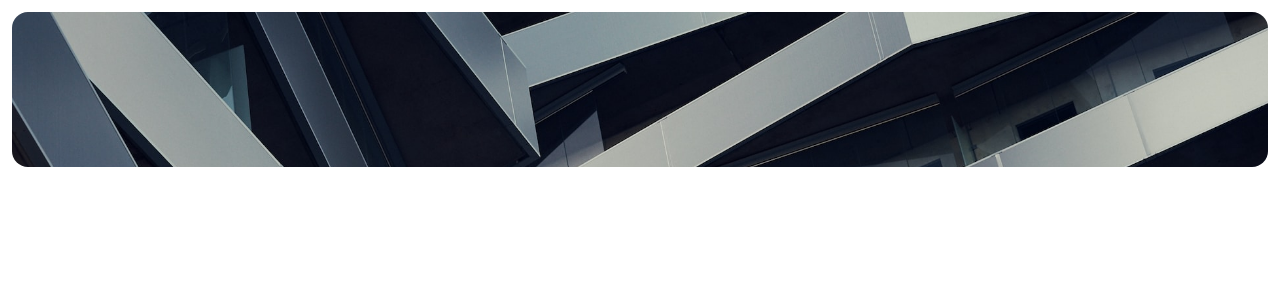
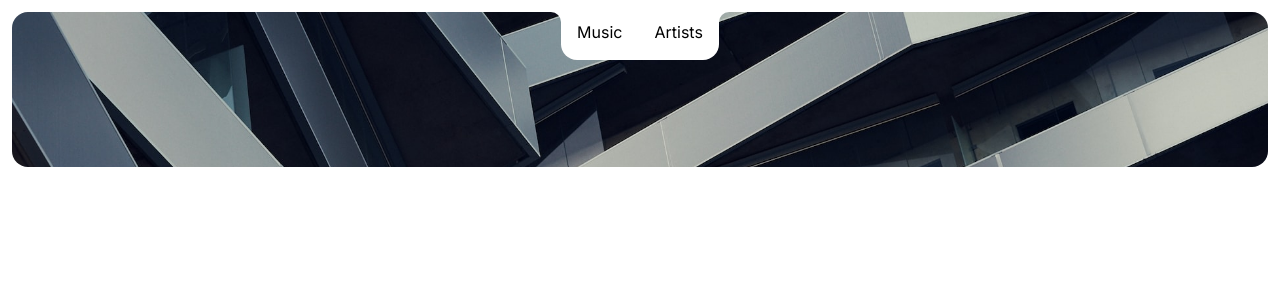
Before and after one commit to bienku/spotify-wrapped, a Next.js app: page / in a window 1280 px wide. Shown: the top 300 px of the page. Built offline with nearby package versions, Linux system fonts and the light colour scheme.

Commit message:
feat: added responsive nav component

```diff
--- a/app/page.tsx
+++ b/app/page.tsx
@@ -1,8 +1,10 @@
+import Nav from '@/components/Nav';
+
 export default function Home() {
     return (
         <div className="max-h-screen h-screen xs:p-2 md:p-3">
             <div className="w-full h-1/5 bg-cover bg-no-repeat bg-[url('/hero-mobile.jpg')] sm:bg-[url('/hero-desktop.jpg')] xs:max-w-7xl xs:mx-auto xs:rounded-[var(--radius)]">
-                {/* Nav there */}
+                <Nav />
             </div>
         </div>
     );
--- /dev/null
+++ b/components/Nav.tsx
@@ -0,0 +1,63 @@
+'use client';
+
+import { useState } from 'react';
+import { cn } from '@/lib/utils';
+
+const navItems = [
+    { id: 1, text: 'Music' },
+    { id: 2, text: 'Artists' },
+];
+
+const Nav = () => {
+    const [isDrawerOpen, setIsDrawerOpen] = useState(false);
+    const handleNav = () => setIsDrawerOpen((prevState) => !prevState);
+
+    return (
+        <nav className="flex justify-end items-center h-12 max-w-[1240px] mx-auto text-black md:justify-center">
+            {/* Desktop Navigation */}
+            <ul
+                className={cn(
+                    'hidden relative h-12 rounded-b-[var(--radius)] bg-white',
+                    'xs:m-2',
+                    'md:flex md:m-3',
+                    'before:absolute before:-right-5 before:top-0 before:w-5 before:h-5 before:rounded-tl-[10px] before:shadow-[-5px_-5px_0_0_#fff]',
+                    'after:absolute after:-left-5 after:top-0 after:w-5 after:h-5 after:rounded-tr-[10px] after:shadow-[5px_-5px_0_0_#fff]',
+                )}
+            >
+                {navItems.map((item) => (
+                    <li key={item.id} className="cursor-pointer px-4 py-2">
+                        {item.text}
+                    </li>
+                ))}
+            </ul>
+
+            {/* Mobile Navigation Icon */}
+            <div
+                onClick={handleNav}
+                className="text-black rounded-bl-[var(--radius)] h-12 w-12 flex items-center justify-center bg-background md:hidden"
+            >
+                <p>ICON</p>
+            </div>
+
+            {/* Mobile Navigation Menu */}
+            <ul
+                className={cn(
+                    'w-[60%] duration-500 fixed top-0 bottom-0',
+                    'md:hidden',
+                    { 'left-0 h-full bg-[#000300] ease-in-out': isDrawerOpen },
+                    { 'left-[-100%] ease-in-out': !isDrawerOpen },
+                )}
+            >
+                <h1 className="w-full text-3xl font-bold text-accent m-4">WRAPPED</h1>
+
+                {navItems.map((item) => (
+                    <li key={item.id} className="p-4 rounded-xl text-white cursor-pointer">
+                        {item.text}
+                    </li>
+                ))}
+            </ul>
+        </nav>
+    );
+};
+
+export default Nav;
```
